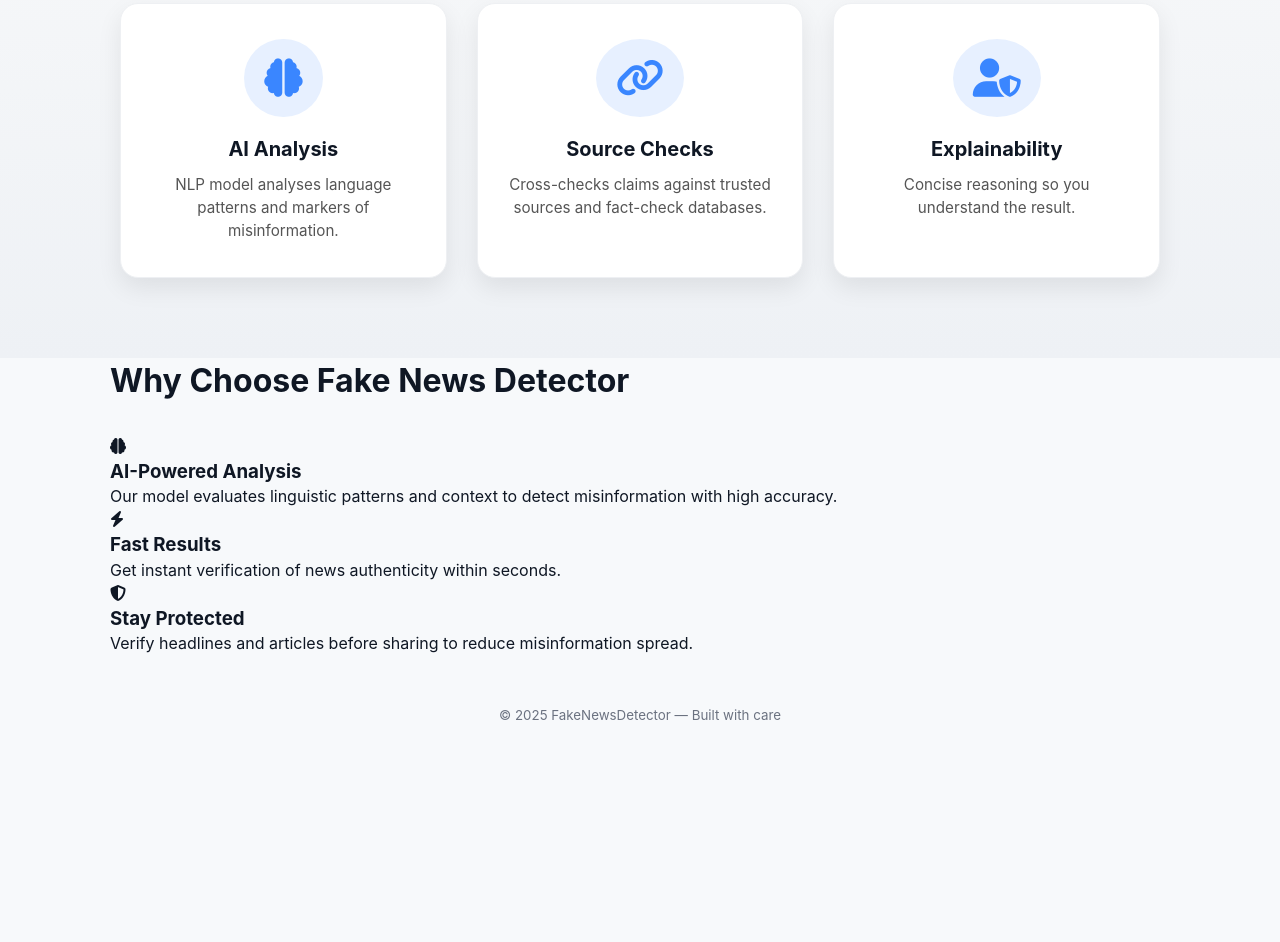
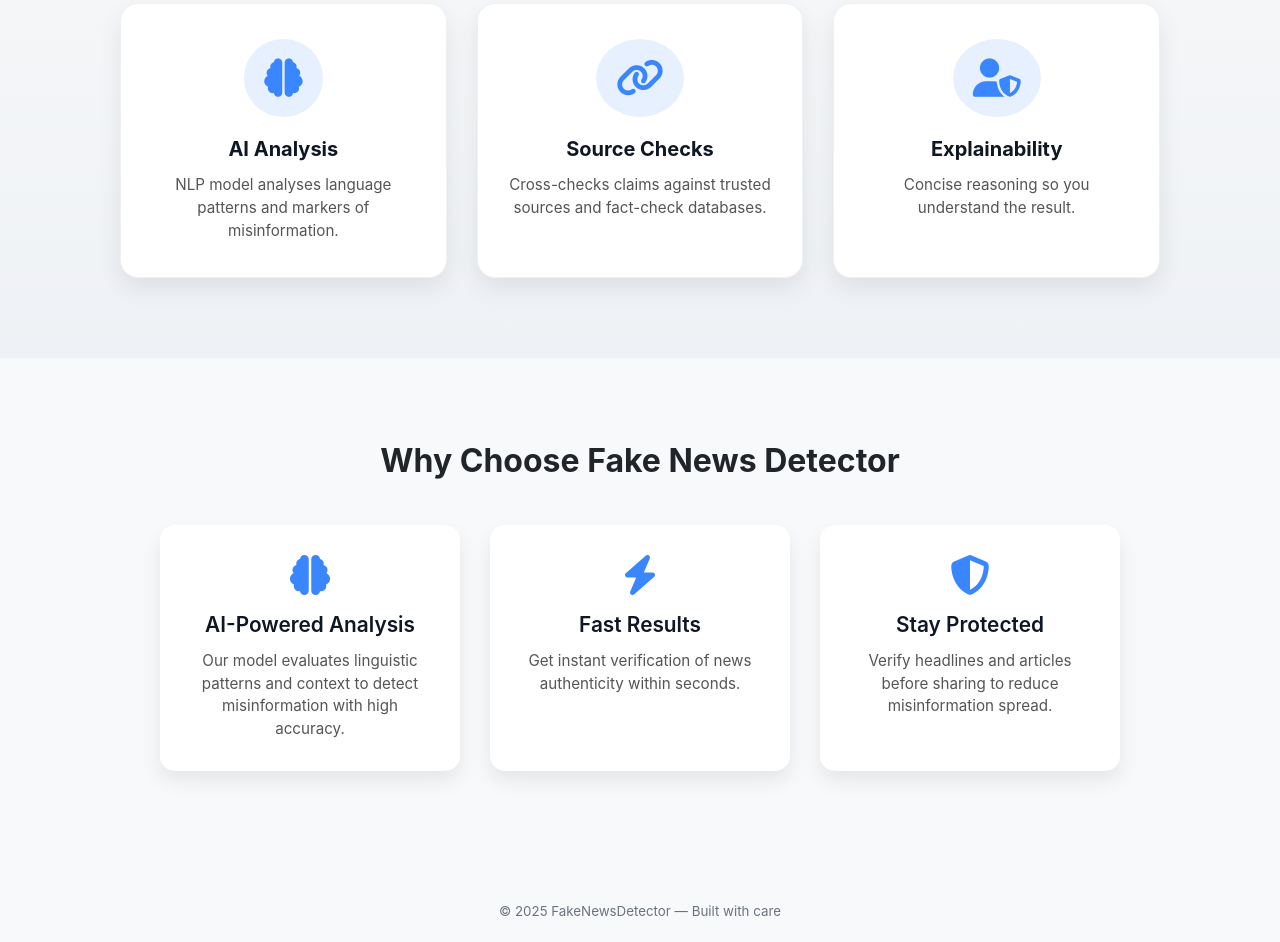
Before and after one commit to Echeedamien/fake-news-detector, a website: page public/index.html in a window 1280 px wide. Shown: the part 869-1811 px from the top of the page. Before the commit the page ends 1615 px from the top, so only its background shows below. Drawn offline with Linux system fonts and the light colour scheme.

Commit message:
update on styles.css

```diff
--- a/public/styles.css
+++ b/public/styles.css
@@ -256,3 +256,81 @@ body {
     color: #555;
     margin: 0;
 }
+
+/* ================================
+   WHY CHOOSE SECTION — MATCH HOW IT WORKS
+   ================================ */
+
+#why-choose {
+    padding: 80px 0;
+    background: #f8f9fa;
+}
+
+#why-choose .section-title {
+    text-align: center;
+    font-size: 2rem;
+    margin-bottom: 40px;
+    font-weight: 700;
+    color: #212529;
+}
+
+/* Grid container (same style as how-grid) */
+.features-grid {
+    display: flex;
+    justify-content: center;
+    gap: 30px;
+    flex-wrap: wrap;
+}
+
+/* Individual cards */
+.feature-card {
+    background: white;
+    padding: 30px;
+    width: 300px;
+    border-radius: 15px;
+    text-align: center;
+    box-shadow: 0 10px 20px rgba(0,0,0,0.08);
+    transition: transform 0.2s ease, box-shadow 0.3s ease;
+}
+
+.feature-card:hover {
+    transform: translateY(-5px);
+    box-shadow: 0 12px 25px rgba(0,0,0,0.13);
+}
+
+/* Icons */
+.feature-icon i {
+    font-size: 40px;
+    color: var(--primary);
+    margin-bottom: 15px;
+}
+
+/* Headings */
+.feature-card h3 {
+    margin-bottom: 10px;
+    font-size: 1.3rem;
+    font-weight: 600;
+}
+
+/* Paragraphs */
+.feature-card p {
+    font-size: 0.95rem;
+    color: #555;
+    line-height: 1.5;
+}
+
+/* Fix large bottom space issue */
+.features {
+    padding-bottom: 80px;
+}
+
+textarea,
+input[type="text"] {
+    background: white;        /* Fix visibility */
+    color: #212529;
+}
+
+textarea::placeholder,
+input[type="text"]::placeholder {
+    color: #777;              /* Make placeholder visible */
+}
```
